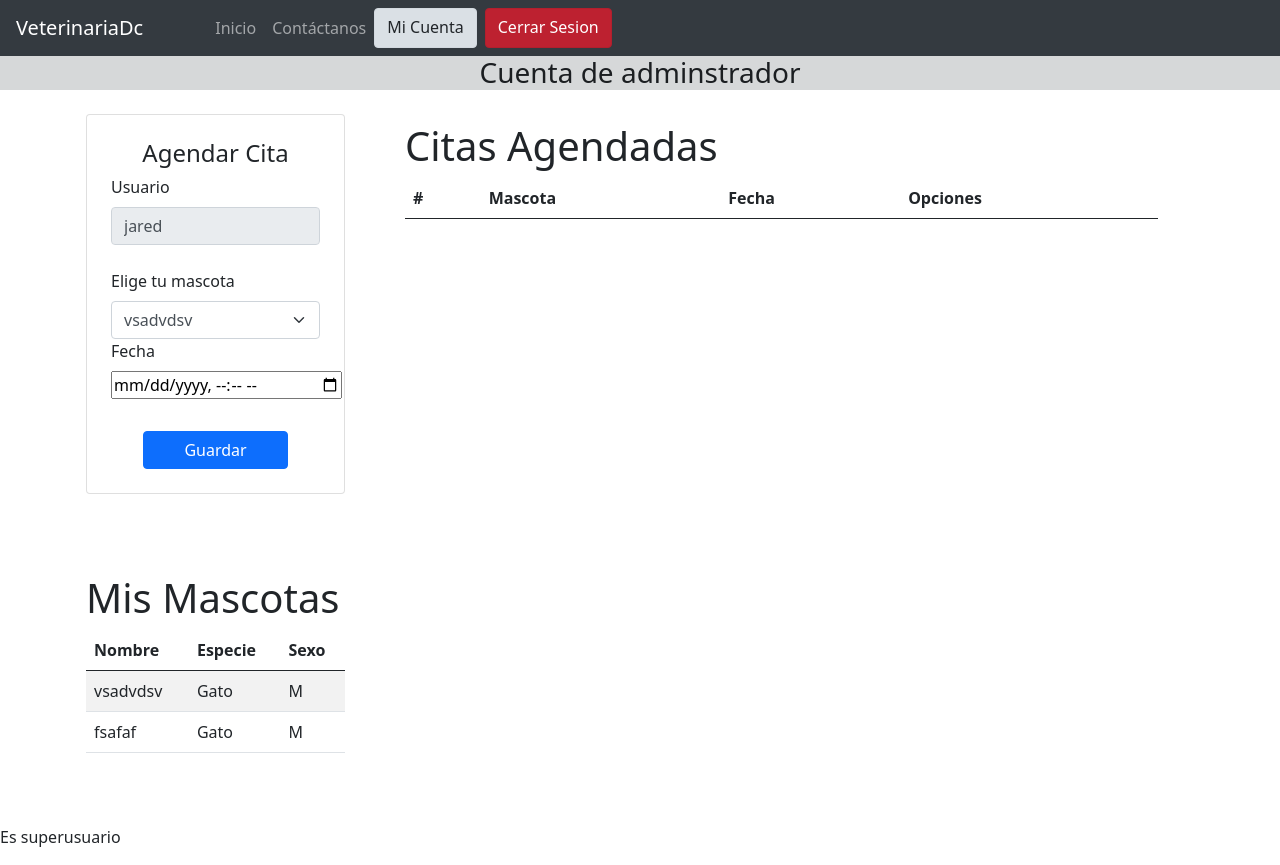
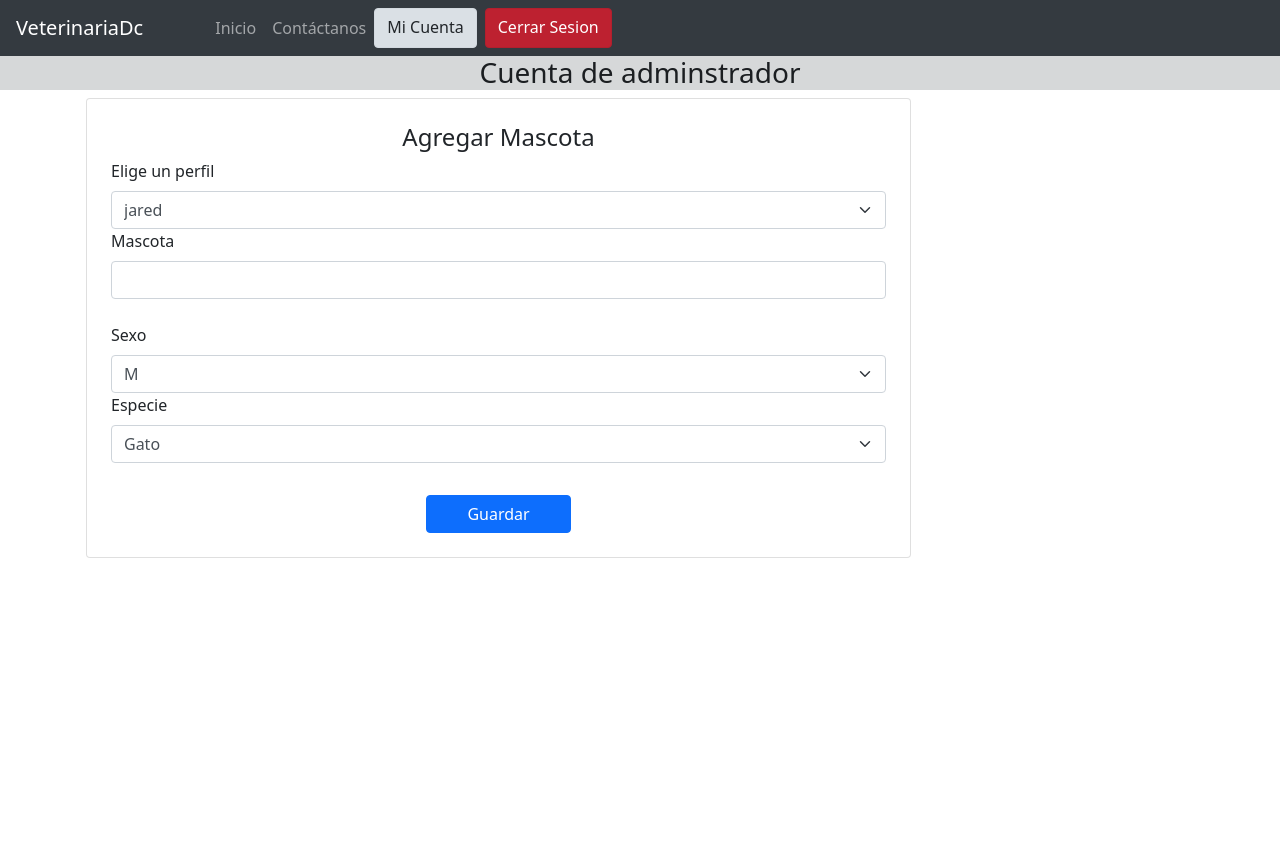
Before and after one commit to CesarCent17/VeterinariaDC, a Django app: template micuenta/templates/micuenta/inicio.html in a window 1280 px wide. After the commit the page ends 558 px from the top, so only its background shows below. Run offline with Django 4.2, Linux system fonts and the light colour scheme; the template is opened without the code that fills it: values that come from a table or form of the project are taken from there, others are empty; a user stored in the database is signed in; data comes from the database, SQL or seed files in the repository; both versions use the stored data as it was after the commit; some libraries are stand-ins or nearby versions.

Commit message:
the project is added

```diff
--- a/micuenta/templates/micuenta/inicio.html
+++ b/micuenta/templates/micuenta/inicio.html
@@ -2,6 +2,7 @@
 
 {% block title %}Mi Cuenta{% endblock title %}
 {% block content %}
+
 
     {% if messages %}
         {% for menssage in messages %}
@@ -11,30 +12,53 @@
         {% endfor %}
     {% endif %}
 
-    <!--{% if request.POST %}
-        {% if request.user.is_authenticated %}
-            <div class="alert alert-success h5 col-3" role="alert">
-                  Bienvenido {{ request.user.username}}!
-            </div>
-        {% endif %}
-    {% endif %}-->
+    <!--SI ES ADMINISTRADOR-->
+    {% if request.user.is_superuser %}
+        <h1 class="alert-dark text-center h3">Cuenta de adminstrador</h1>
+        <!--AGREGAR MASCOTAS-->
+        <div class="container">
+        <div class="row">
+            <div class="col-9">
+                    <div class="card">
+                        <div class="card-body p-4">
+                        <h2 class="text-center h4">Agregar Mascota</h2>
+                            <form method="post" action="{% url 'micuenta:agregarmascota' %}" class="form">{% csrf_token %}
 
+                                <label class="form-label">Elige un perfil</label>
+                                <select class="form-select" aria-label="Default select example" name="perfil_admin">
+                                    {% for perfil in  perfiles_admin %}
+                                        <!--<option value="{{ forloop.counter }}" >{{ mascota.mascota }}</option>-->
+                                        <option value="{{ perfil.id }}" >{{ perfil.usuario }}</option>
+                                    {% endfor %}
+                                </select>
 
-    <!--<div>
-        Usuario: {{ perfil.usuario }}
-    </div>
+                                <div class="form-outline mb-4">
+                                    <label class="form-label">Mascota</label>
+                                    <input type="text" class="form-control" name="mascota_admin" required>
+                                </div>
 
-    {% for mascota in  mascotas %}
-        <div>
-            {{ mascota.mascota }}
+                                <label class="form-label">Sexo</label>
+                                <select name="sexo" class="form-select" aria-label="Default select example" required>
+                                    <option>M</option>
+                                    <option>F</option>
+                                </select>
+
+                                <label class="form-label">Especie</label>
+                                <select name="especie" class="form-select" aria-label="Default select example" required>
+                                    <option>Gato</option>
+                                    <option>Perro</option>
+                                </select>
+
+                                <div class="text-center text-lg-start mt-4 pt-2">
+                                     <input type="submit" value="Guardar" class="btn btn-primary" style="padding-left: 2.5rem; padding-right: 2.5rem;">
+                                </div>
+                            </form>
+                        </div>
+                    </div>
+                </div>
         </div>
-    {% endfor %}-->
-
-
-
-        {% if request.user.is_superuser %}
-            <h1 class="alert-dark text-center h3">Cuenta de adminstrador</h1>
-        {% endif %}
+        </div>
+        {% else %} <!--SI NO-->
 
 
     <section>
@@ -136,10 +160,8 @@
             </div>
         </div>
     </div>
-    {% if request.user.is_superuser %}
-        <div>
-            <p>Es superusuario</p>
-        </div>
+
+
     {% endif %}
 
 
--- a/micuenta/templates/micuenta/registro-usuario.html
+++ b/micuenta/templates/micuenta/registro-usuario.html
@@ -4,13 +4,13 @@
 {% block title %}Formulario de registro{% endblock title %}
 
 {% block content %}
-{% if request.POST %}
+    {% if request.POST %}
     {% if mensaje %}
         <div class="alert alert-danger" role="alert">
             {{ mensaje }}
         </div>
     {% endif %}
-{% endif %}
+    {% endif %}
 
 <section class="vh-100 bg-image">
   <div class="mask d-flex align-items-center h-100 gradient-custom-3">
--- a/micuenta/urls.py
+++ b/micuenta/urls.py
@@ -14,4 +14,5 @@ urlpatterns = [
     path('edicioncita/<int:id_cita>', views.edicioncita, name='edicioncita'),
     path('edtarcita/<int:id_cita>', views.editarcita, name='editarcita'),
     path('eliminarcita/<int:id_cita>', views.eliminarcita, name='eliminarcita'),
+    path('agregarmascota/', views.agregarmascota, name='agregarmascota'),
 ]
```
Also changed, not shown: micuenta/views.py (+16 -4 lines), contactanos/migrations/0001_initial.py, db.sqlite3, micuenta/migrations/0001_initial.py.
